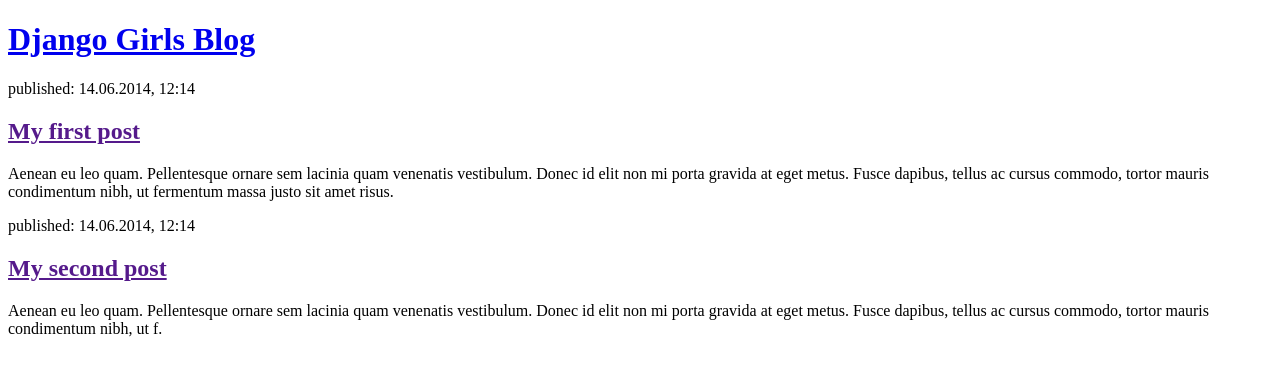
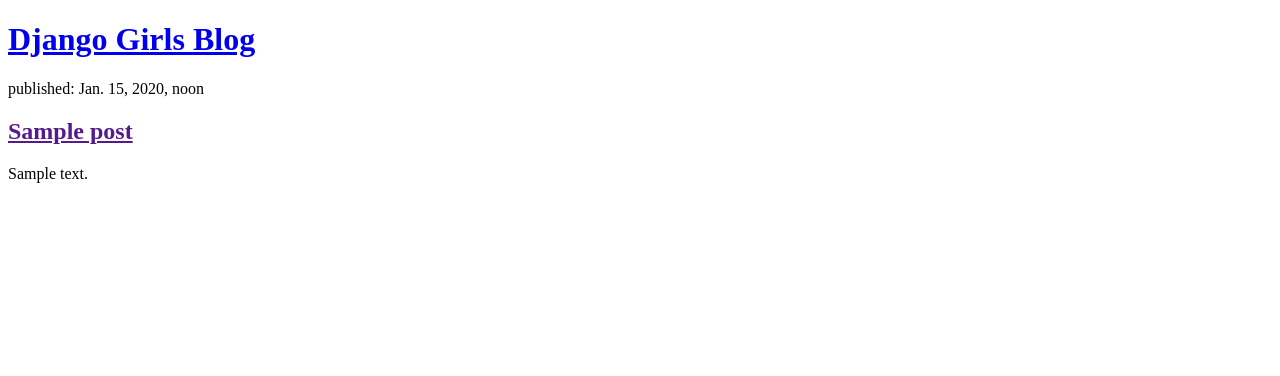
Before and after one commit to Madele-theron/my-first-blog, a Django app: page / in a window 1280 px wide. Shown: the top 376 px of the page. Run offline with Django 4.2, Linux system fonts and the light colour scheme; tables that the repository leaves empty hold one stand-in row (values such as "Sample post").

Commit message:
Modified templates to display posts from database.

```diff
--- a/blog/templates/blog/post_list.html
+++ b/blog/templates/blog/post_list.html
@@ -8,16 +8,13 @@
             <h1><a href="/">Django Girls Blog</a></h1>
         </header>
 
+    {% for post in posts %}
         <article>
-            <time>published: 14.06.2014, 12:14</time>
-            <h2><a href="">My first post</a></h2>
-            <p>Aenean eu leo quam. Pellentesque ornare sem lacinia quam venenatis vestibulum. Donec id elit non mi porta gravida at eget metus. Fusce dapibus, tellus ac cursus commodo, tortor mauris condimentum nibh, ut fermentum massa justo sit amet risus.</p>
+            <time>published: {{ post.published_date }}</time>
+            <h2><a href="">{{ post.title }}</a></h2>
+            <p>{{ post.text|linebreaksbr }}</p>
         </article>
+    {% endfor %}
 
-        <article>
-            <time>published: 14.06.2014, 12:14</time>
-            <h2><a href="">My second post</a></h2>
-            <p>Aenean eu leo quam. Pellentesque ornare sem lacinia quam venenatis vestibulum. Donec id elit non mi porta gravida at eget metus. Fusce dapibus, tellus ac cursus commodo, tortor mauris condimentum nibh, ut f.</p>
-        </article>
     </body>
 </html>
--- a/blog/views.py
+++ b/blog/views.py
@@ -2,10 +2,7 @@
 from django.utils import timezone
 from .models import Post
 
-# Create your views here.
 def post_list(request):
-    posts = Post.objects.filter(published_date__lte=timezone.now()).order_by('published_date')
+    posts = Post.objects.all()
     # posts = the name of our QuerySet (posts is the variable for our QuerySet)
-    return render(request, 'blog/post_list.html', {})
-
-# this is my fake changes in the new branch!
+    return render(request, 'blog/post_list.html', {'posts' : posts })
```
